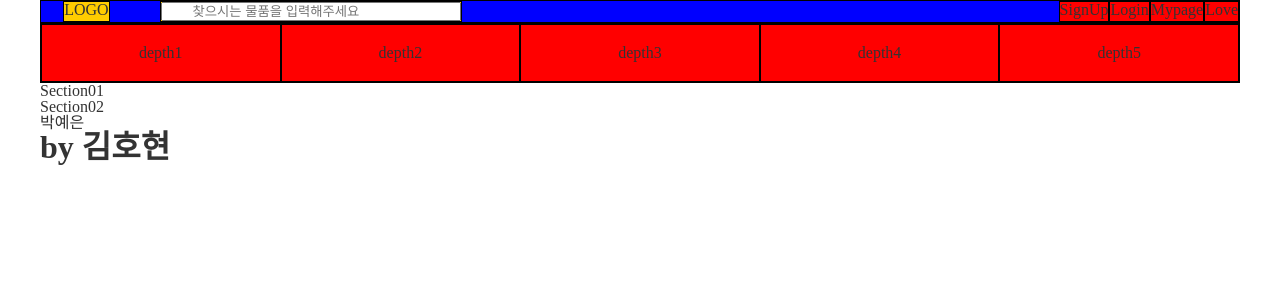
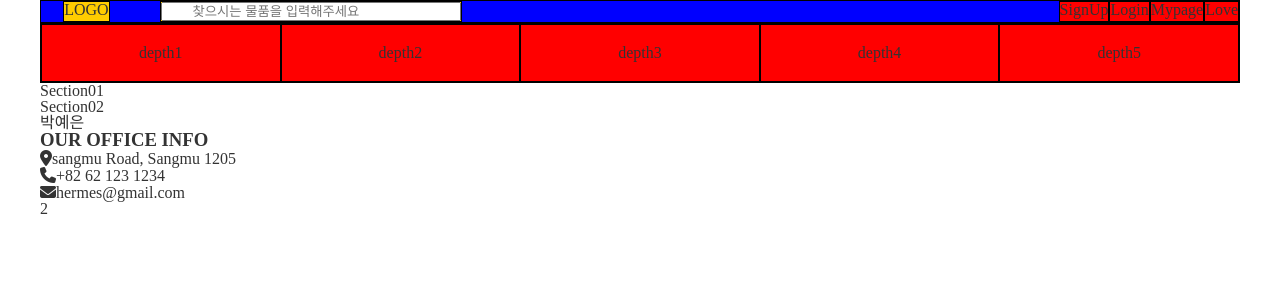
Before and after one commit to taengK/FairyTeam, a React (Create React App) app in the folder Fairy/: page / in a window 1280 px wide. Shown: the top 300 px of the page. Built offline with nearby package versions, Linux system fonts and the light colour scheme.

Commit message:
박충희 footer

```diff
--- a/Fairy/public/index.html
+++ b/Fairy/public/index.html
@@ -11,6 +11,7 @@
     />
     <link rel="apple-touch-icon" href="%PUBLIC_URL%/logo192.png" />
     <link rel="manifest" href="%PUBLIC_URL%/manifest.json" />
+    <link rel="stylesheet" href="https://cdnjs.cloudflare.com/ajax/libs/font-awesome/6.4.0/css/all.min.css">
     <title>React App</title>
 
   </head>
--- a/Fairy/src/App.css
+++ b/Fairy/src/App.css
@@ -1,3 +1,4 @@
+@import url(https://cdnjs.cloudflare.com/ajax/libs/animate.css/4.1.1/animate.min.css);
 #con {
   width: 1200px;
   margin: 0 auto;
--- a/Fairy/src/App.js
+++ b/Fairy/src/App.js
@@ -7,6 +7,8 @@ import './css/Common.css'
 import './css/Head.css'
 import './css/NavList.css'
 import SubSection01 from './componenet/Main/01.MainPage/02.SubPage/SubSection01';
+import Footer from './componenet/Footer/Footer';
+
 
 function App() {
   return (
@@ -22,10 +24,12 @@ function App() {
         <Section02/>
         <SubSection01/>
       </main>
+      <footer>
+        <Footer/>
+      </footer>
 
-          {/* footer */}
 
-          <h1>by 김호현</h1>
+
     </div>
   );
 }
--- /dev/null
+++ b/Fairy/src/componenet/Footer/Footer.jsx
@@ -0,0 +1,21 @@
+import React from 'react'
+
+const Footer = () => {
+  return (
+    <div>
+        <ul className='Footer'>
+            <li>
+                <h3>OUR OFFICE INFO</h3>
+                <p><i class="fa-solid fa-location-dot icon4"></i>sangmu Road, Sangmu 1205</p>
+                <p><i class="fa-solid fa-phone"></i>+82 62 123 1234</p>
+                <p><i class="fa-solid fa-envelope"></i>hermes@gmail.com</p>
+            </li>
+            <li>
+                2
+            </li>
+        </ul>
+    </div>
+  )
+}
+
+export default Footer
--- a/Fairy/src/css/Common.css
+++ b/Fairy/src/css/Common.css
@@ -1,4 +1,5 @@
 @charset "UTF-8";
+
 
 /*여백 초기화*/
 /*사이트 전체에서 사용하는 태그를 지정하여 마진패딩0*/
--- a/Fairy/src/index.css
+++ b/Fairy/src/index.css
@@ -1,3 +1,4 @@
+
 body {
   margin: 0;
   font-family: -apple-system, BlinkMacSystemFont, 'Segoe UI', 'Roboto', 'Oxygen',
```
